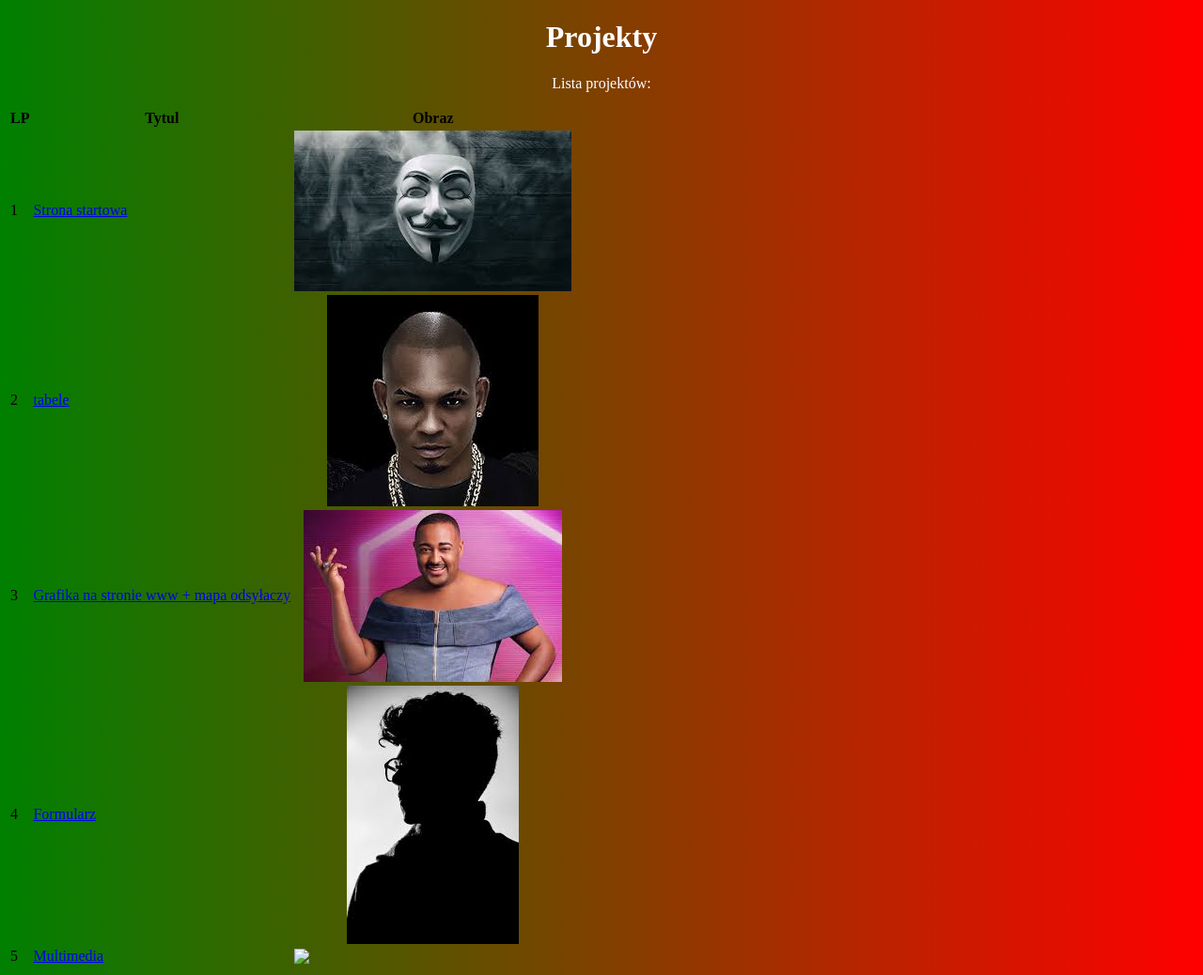
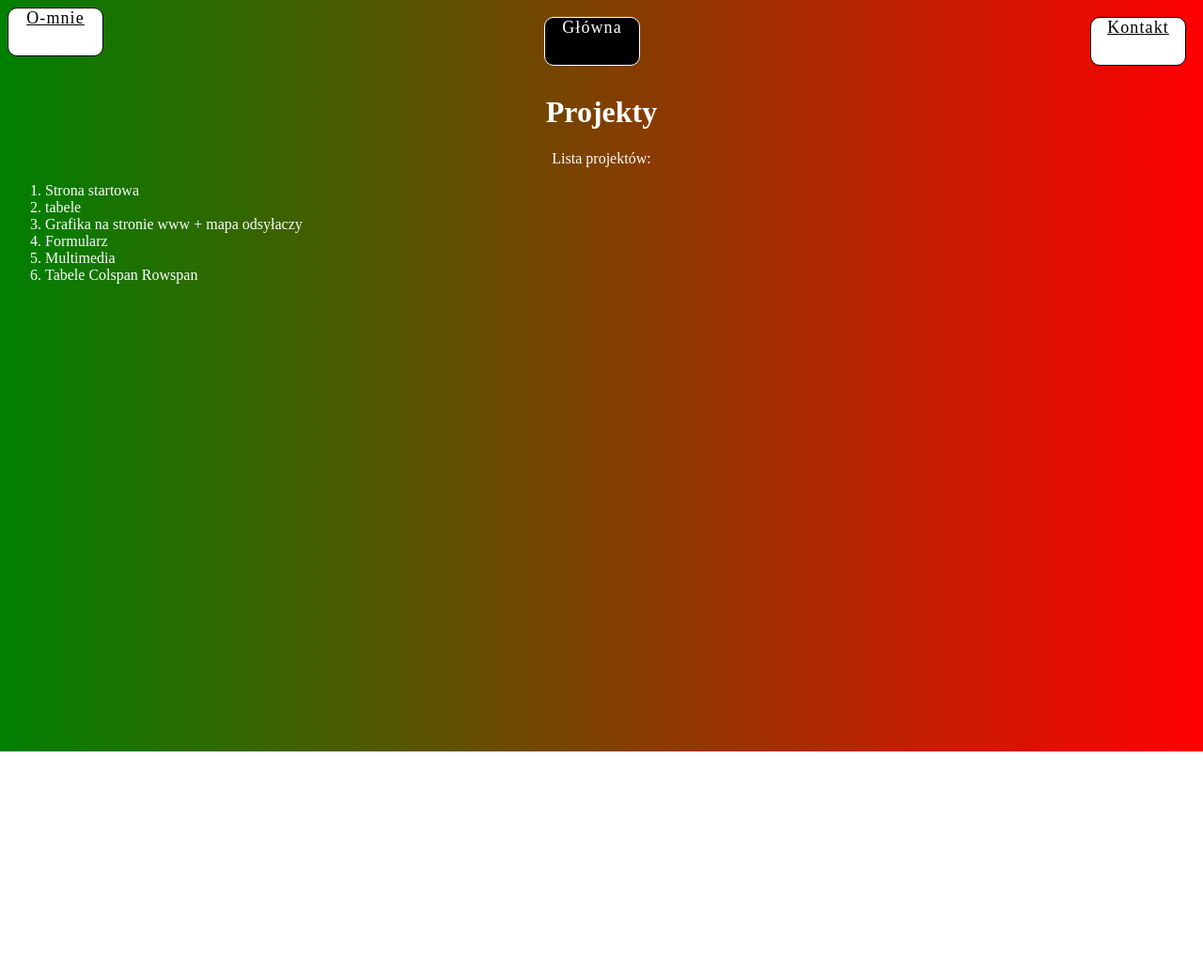
Before and after one commit to AndriiDvortskyi/hrws, a plain HTML site: page projekty.html in a window 1280 px wide. Shown: the whole page at 94% size. After the commit the page ends 800 px from the top, so only its background shows below. Drawn offline with Linux system fonts and the light colour scheme.

Commit message:
projekty.html

```diff
--- a/projekty.html
+++ b/projekty.html
@@ -7,41 +7,20 @@
     <link rel="stylesheet" href="bb.css">
 </head>
 <body>
+    <header style="font-size: 18px; font-family: Montserrat; text-decoration: underline; letter-spacing: 1.1px; font-size: large;" >
+        <div class="o-mnie"><a href="o-mnie.html">O-mnie</a></div>
+        <div class="projekty"><a href="index.html">Główna</a></div>
+        <div class="kontakt"><a href="kontakt.html">Kontakt</a></div>
+    </header>
     <h1>Projekty</h1>
     <p>Lista projektów:</p>
-
-    <table>
-        <tr>
-            <th>LP</th>
-            <th>Tytul</th>
-            <th>Obraz</th>
-        </tr>
-        <tr>
-            <td>1</td>
-            <td><a href="https://andriidvortskyi.github.io/sdfgh/">Strona startowa</a></td>
-            <td><a href="https://andriidvortskyi.github.io/sdfgh/"><img src="pobrane.jfif"></a></td>
-        </tr>
-        <tr>
-            <td>2</td>
-            <td><a href="https://andriidvortskyi.github.io/aae/">tabele</a></td>
-            <td><a href="https://andriidvortskyi.github.io/aae/"><img src="pobrane (1).jfif"></a></td>
-        </tr>
-        <tr>
-            <td>3</td>
-            <td><a href="https://andriidvortskyi.github.io/xxjd/">Grafika na stronie www + mapa odsyłaczy</a></td>
-            <td><a href="https://andriidvortskyi.github.io/xxjd/"><img src="images.jfif"></a></td>
-        </tr>
-        <tr>
-            <td>4</td>
-            <td><a href="https://andriidvortskyi.github.io/fsg4/">Formularz</a></td>
-            <td><a href="https://andriidvortskyi.github.io/fsg4/"><img src="pobrane (3).jfif"></a></td>
-        </tr>
-        <tr>
-            <td>5</td>
-            <td><a href="https://andriidvortskyi.github.io/asfr/">Multimedia</a></td>
-            <td><a href="https://andriidvortskyi.github.io/asfr/"><img src="pobrane (2).jfif"></a></td>
-        </tr>
-
-    </table>
+    <ol class="ff">
+    <li><a href="https://andriidvortskyi.github.io/sdfgh/">Strona startowa</a></li>
+    <li><a href="https://andriidvortskyi.github.io/aae/">tabele</a></li>
+    <li><a href="https://andriidvortskyi.github.io/xxjd/">Grafika na stronie www + mapa odsyłaczy</a></li>
+    <li><a href="https://andriidvortskyi.github.io/fsg4/">Formularz</a></li>
+    <li><a href="https://andriidvortskyi.github.io/asfr/">Multimedia</a></li>
+    <li><a href="https://andriidvortskyi.github.io/dfhj/">Tabele Colspan Rowspan</a></li>
+    </ol>
 </body>
 </html>
```
